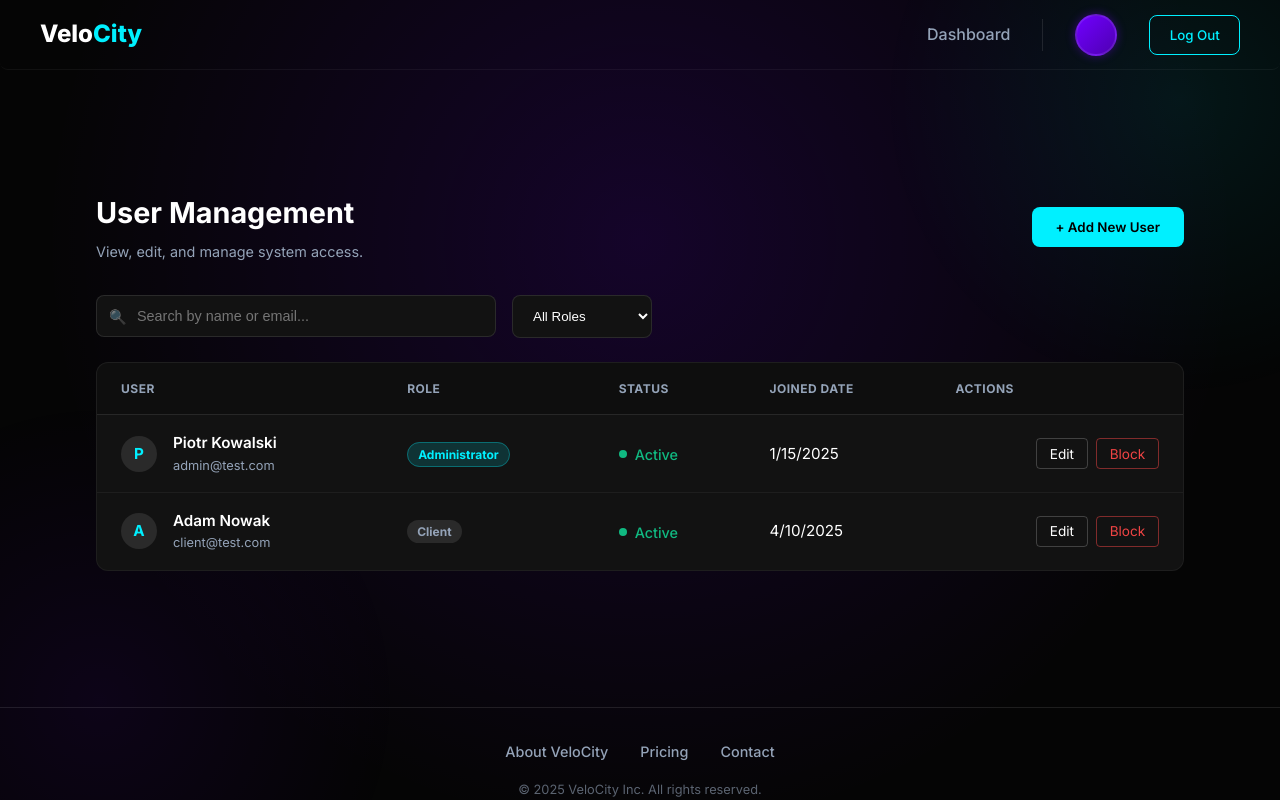
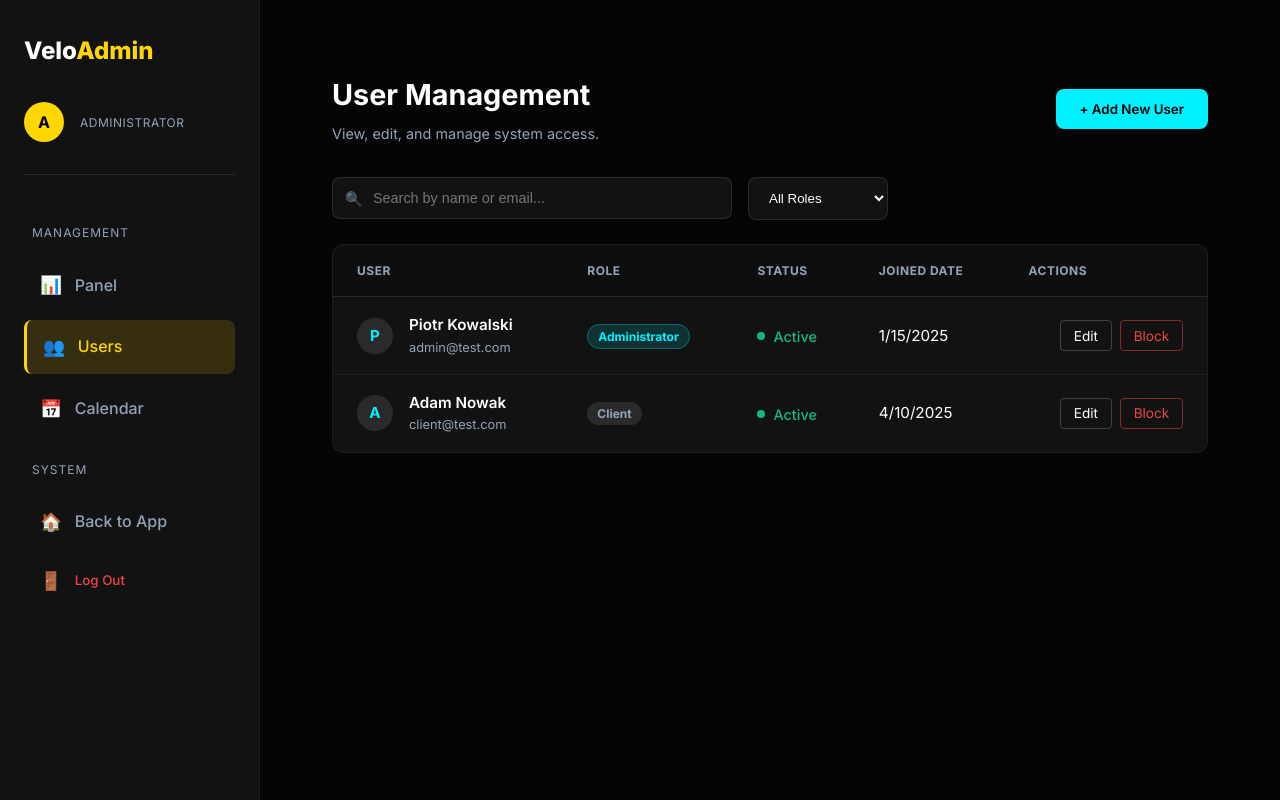
Before and after one commit to JakubJurkian/temporal-resource-allocation-system, a React (Vite) app: page /admin/users in a window 1280 px wide. Built offline with nearby package versions, Linux system fonts and the light colour scheme; sample sign-in values are in the browser's storage.

Commit message:
feat: add first draft of panel for admin & adjust ProtectedRoute component for it

```diff
--- a/src/App.tsx
+++ b/src/App.tsx
@@ -1,4 +1,10 @@
-import { BrowserRouter as Router, Routes, Route } from "react-router-dom";
+import {
+  BrowserRouter as Router,
+  Routes,
+  Route,
+  Outlet,
+  Navigate,
+} from "react-router-dom";
 import LandingPage from "./pages/LandingPage/LandingPage";
 import LoginPage from "./pages/LoginPage/LoginPage";
 import RegisterPage from "./pages/RegisterPage/RegisterPage";
@@ -16,9 +22,11 @@ import ProtectedRoute from "./components/Auth/ProtectedRoute";
 import PublicOnlyRoute from "./components/Auth/PublicOnlyRoute";
 import ScrollToTop from "./components/Utils/ScrollToTop";
 import RentalsPage from "./pages/RentalsPage/RentalsPage";
-import UserManagement from "./pages/Admin/UserManagement/UserManagement";
 import UnauthorizedPage from "./pages/UnauthorizedPage/UnauthorizedPage";
-import Calendar from "./pages/Admin/Calendar/Calendar";
+import UserManagementPage from "./pages/Admin/UserManagementPage/UserManagementPage";
+import CalendarPage from "./pages/Admin/CalendarPage/CalendarPage";
+import PanelPage from "./pages/Admin/PanelPage/PanelPage";
+import AdminLayout from "./pages/Admin/AdminLayout/AdminLayout";
 
 const App = () => {
   return (
@@ -40,8 +48,15 @@ const App = () => {
           <Route path="/login" element={<LoginPage />} />
           <Route path="/register" element={<RegisterPage />} />
         </Route>
-        {/* Protected routes */}
-        <Route element={<ProtectedRoute allowedRoles={["admin", "client"]} />}>
+
+        {/* Protected routes (for admin & user)*/}
+        <Route
+          element={
+            <ProtectedRoute allowedRoles={["admin", "client"]}>
+              <Outlet />
+            </ProtectedRoute>
+          }
+        >
           <Route element={<MainLayout />}>
             <Route path="/dashboard" element={<DashboardPage />} />
             <Route path="/profile" element={<ProfilePage />} />
@@ -50,11 +65,19 @@ const App = () => {
           <Route path="/rent-bike" element={<RentBikePage />} />
         </Route>
 
-        <Route element={<ProtectedRoute allowedRoles={["admin"]} />}>
-          <Route element={<MainLayout />}>
-            <Route path="/admin/users" element={<UserManagement />} />
-            <Route path="/admin/calendar" element={<Calendar />} />
-          </Route>
+        {/* Admin routes */}
+        <Route
+          path="/admin"
+          element={
+            <ProtectedRoute allowedRoles={["admin"]}>
+              <AdminLayout />
+            </ProtectedRoute>
+          }
+        >
+          <Route index element={<Navigate to="panel" replace />} />
+          <Route path="panel" element={<PanelPage />} />
+          <Route path="users" element={<UserManagementPage />} />
+          <Route path="calendar" element={<CalendarPage />} />
         </Route>
       </Routes>
     </Router>
--- a/src/components/Auth/ProtectedRoute.tsx
+++ b/src/components/Auth/ProtectedRoute.tsx
@@ -1,12 +1,14 @@
-import { Navigate, Outlet, useLocation } from "react-router-dom";
+import { Navigate, useLocation } from "react-router-dom";
 import { useAppSelector } from "../../store/hooks";
+import type { ReactNode } from "react";
 
 type UserRole = "admin" | "client";
 interface ProtectedRouteProps {
   allowedRoles: UserRole[];
+  children: ReactNode;
 }
 
-const ProtectedRoute = ({ allowedRoles }: ProtectedRouteProps) => {
+const ProtectedRoute = ({ allowedRoles, children }: ProtectedRouteProps) => {
   const location = useLocation();
   const { user, isAuthenticated } = useAppSelector((state) => state.auth);
 
@@ -22,7 +24,7 @@ const ProtectedRoute = ({ allowedRoles }: ProtectedRouteProps) => {
   }
 
   // Authorized? -> Render the child route
-  return <Outlet />;
+  return children;
 };
 
 export default ProtectedRoute;
--- a/src/components/Navbar/Navbar.tsx
+++ b/src/components/Navbar/Navbar.tsx
@@ -8,6 +8,8 @@ export const Navbar = () => {
   const dispatch = useAppDispatch();
   const navigate = useNavigate();
   const { user } = useAppSelector((state) => state.auth);
+
+  const isAdmin = user?.role === "admin";
 
   // 1. State for Mobile Menu & Scroll
   const [isMenuOpen, setIsMenuOpen] = useState(false);
@@ -37,7 +39,9 @@ export const Navbar = () => {
   return (
     // 3. Dynamic Class: We add .scrolled if user scrolls OR if menu is open
     <header
-      className={`${styles.topBar} ${isScrolled || isMenuOpen ? styles.scrolled : ""}`}
+      className={`${styles.topBar} ${
+        isScrolled || isMenuOpen ? styles.scrolled : ""
+      }`}
     >
       <Link to="/" className={styles.logo} onClick={closeMenu}>
         Velo<span className={styles.highlight}>City</span>
@@ -58,15 +62,26 @@ export const Navbar = () => {
       <div className={`${styles.navLinks} ${isMenuOpen ? styles.open : ""}`}>
         {!isAuthenticated ? (
           <>
-            <Link to="/about" onClick={closeMenu}>About</Link>
-            <Link to="/pricing" onClick={closeMenu}>Pricing</Link>
+            <Link to="/about" onClick={closeMenu}>
+              About
+            </Link>
+            <Link to="/pricing" onClick={closeMenu}>
+              Pricing
+            </Link>
             <Link to="/login" className={styles.loginBtn} onClick={closeMenu}>
               Login
             </Link>
           </>
         ) : (
           <>
-            <Link to="/dashboard" onClick={closeMenu}>Dashboard</Link>
+            {isAdmin && (
+              <Link to="/admin" className={styles.adminBadge}>
+                Admin Panel
+              </Link>
+            )}
+            <Link to="/dashboard" onClick={closeMenu}>
+              Dashboard
+            </Link>
             <div className={styles.userInfo}>
               <span className={styles.userName}>{user?.fullName}</span>
               <div className={styles.avatar}>
--- /dev/null
+++ b/src/pages/Admin/AdminLayout/AdminLayout.module.scss
@@ -0,0 +1,136 @@
+@use "../../../styles/variables" as v;
+
+.adminContainer {
+  display: flex;
+  min-height: 100vh;
+  background-color: v.$color-bg-main;
+  color: v.$color-text-main;
+}
+
+// --- SIDEBAR ---
+.sidebar {
+  width: 260px;
+  background: v.$color-bg-card; // Slightly lighter/darker than main bg
+  border-right: 1px solid rgba(255, 255, 255, 0.05);
+  display: flex;
+  flex-direction: column;
+  padding: 2rem 1.5rem;
+  position: fixed; // Stay in place while scrolling content
+  height: 100vh;
+  left: 0;
+  top: 0;
+  z-index: 100;
+}
+
+.brand {
+  font-size: 1.5rem;
+  font-weight: 800;
+  margin-bottom: 2rem;
+  color: v.$color-text-main;
+
+  .highlight {
+    color: #ffd700; // Gold for Admin branding
+  }
+}
+
+.userSnippet {
+  display: flex;
+  align-items: center;
+  gap: 1rem;
+  padding-bottom: 2rem;
+  margin-bottom: 2rem;
+  border-bottom: 1px solid rgba(255, 255, 255, 0.1);
+
+  .avatar {
+    width: 40px;
+    height: 40px;
+    background: #ffd700;
+    color: #000;
+    border-radius: 50%;
+    display: flex;
+    align-items: center;
+    justify-content: center;
+    font-weight: 700;
+  }
+
+  .meta {
+    display: flex;
+    flex-direction: column;
+
+    .name {
+      font-weight: 600;
+      font-size: 0.95rem;
+    }
+    .role {
+      font-size: 0.75rem;
+      color: v.$color-text-muted;
+      text-transform: uppercase;
+      letter-spacing: 0.5px;
+    }
+  }
+}
+
+// --- NAVIGATION ---
+.navMenu {
+  display: flex;
+  flex-direction: column;
+  gap: 0.5rem;
+}
+
+.menuLabel {
+  font-size: 0.75rem;
+  text-transform: uppercase;
+  color: v.$color-text-muted;
+  margin: 1rem 0 0.5rem 0.5rem;
+  letter-spacing: 1px;
+}
+
+.navItem {
+  display: flex;
+  align-items: center;
+  gap: 0.8rem;
+  padding: 0.8rem 1rem;
+  border-radius: v.$radius-md;
+  color: v.$color-text-muted;
+  text-decoration: none;
+  transition: all 0.2s;
+  font-weight: 500;
+
+  .icon {
+    font-size: 1.1rem;
+  }
+
+  &:hover {
+    background: rgba(255, 255, 255, 0.05);
+    color: v.$color-text-main;
+  }
+
+  &.active {
+    background: rgba(255, 215, 0, 0.15); // Gold tint
+    color: #ffd700; // Gold text
+    border-left: 3px solid #ffd700;
+  }
+}
+
+.logoutBtn {
+  @extend .navItem; // Inherit styles
+  background: transparent;
+  border: none;
+  width: 100%;
+  cursor: pointer;
+  margin-top: auto;
+  color: v.$danger;
+
+  &:hover {
+    background: rgba(v.$danger, 0.1);
+    color: v.$danger;
+  }
+}
+
+// --- MAIN CONTENT ---
+.mainContent {
+  flex: 1;
+  margin-left: 260px; // Match sidebar width
+  padding: 2.5rem;
+  width: calc(100% - 260px);
+}
--- /dev/null
+++ b/src/pages/Admin/AdminLayout/AdminLayout.tsx
@@ -0,0 +1,86 @@
+import { NavLink, Outlet, useNavigate } from "react-router-dom";
+import { useAppDispatch, useAppSelector } from "../../../store/hooks";
+import { logout } from "../../../store/slices/authSlice";
+import styles from "./AdminLayout.module.scss";
+
+const AdminLayout = () => {
+  const dispatch = useAppDispatch();
+  const navigate = useNavigate();
+  const { user } = useAppSelector((state) => state.auth);
+
+  const handleLogout = () => {
+    dispatch(logout());
+    navigate("/");
+  };
+
+  return (
+    <div className={styles.adminContainer}>
+      {/* --- SIDEBAR --- */}
+      <aside className={styles.sidebar}>
+        <div className={styles.brand}>
+          Velo<span className={styles.highlight}>Admin</span>
+        </div>
+
+        <div className={styles.userSnippet}>
+          <div className={styles.avatar}>
+            {user?.fullName?.charAt(0).toUpperCase() || "A"}
+          </div>
+          <div className={styles.meta}>
+            <span className={styles.name}>{user?.fullName}</span>
+            <span className={styles.role}>Administrator</span>
+          </div>
+        </div>
+
+        <nav className={styles.navMenu}>
+          <p className={styles.menuLabel}>Management</p>
+
+          <NavLink
+            to="/admin/panel"
+            className={({ isActive }) =>
+              `${styles.navItem} ${isActive ? styles.active : ""}`
+            }
+            end
+          >
+            <span className={styles.icon}>📊</span> Panel
+          </NavLink>
+
+          <NavLink
+            to="/admin/users"
+            className={({ isActive }) =>
+              `${styles.navItem} ${isActive ? styles.active : ""}`
+            }
+          >
+            <span className={styles.icon}>👥</span> Users
+          </NavLink>
+
+          <NavLink
+            to="/admin/calendar"
+            className={({ isActive }) =>
+              `${styles.navItem} ${isActive ? styles.active : ""}`
+            }
+          >
+            <span className={styles.icon}>📅</span> Calendar
+          </NavLink>
+
+          <p className={styles.menuLabel}>System</p>
+
+          <NavLink to="/" className={styles.navItem}>
+            <span className={styles.icon}>🏠</span> Back to App
+          </NavLink>
+
+          <button onClick={handleLogout} className={styles.logoutBtn}>
+            <span className={styles.icon}>🚪</span> Log Out
+          </button>
+        </nav>
+      </aside>
+
+      {/* --- MAIN CONTENT --- */}
+      <main className={styles.mainContent}>
+        {/* The child admin pages (Dashboard, Users, Fleet) render here */}
+        <Outlet />
+      </main>
+    </div>
+  );
+};
+
+export default AdminLayout;
--- a/src/pages/Admin/Calendar/Calendar.tsx
+++ b/src/pages/Admin/CalendarPage/CalendarPage.tsx
@@ -13,7 +13,7 @@ import { enUS } from "date-fns/locale/en-US";
 import { differenceInCalendarDays } from "date-fns/differenceInCalendarDays";
 
 import "react-big-calendar/lib/css/react-big-calendar.css";
-import styles from "./Calendar.module.scss";
+import styles from "./CalendarPage.module.scss";
 
 // 1. SETUP LOCALIZER
 const locales = { "en-US": enUS };
--- /dev/null
+++ b/src/pages/Admin/PanelPage/PanelPage.tsx
@@ -0,0 +1,5 @@
+const PanelPage = () => {
+  return <h1>Panel Page</h1>;
+};
+
+export default PanelPage;
--- a/src/pages/Admin/UserManagement/UserManagement.tsx
+++ b/src/pages/Admin/UserManagementPage/UserManagementPage.tsx
@@ -1,5 +1,5 @@
 import { useState } from "react";
-import styles from "./UserManagement.module.scss";
+import styles from "./UserManagementPage.module.scss";
 import { getUsersFromStorage } from "../../../utils/userStorage";
 import type { User } from "../../../types/User";
 
```
Also changed, not shown: src/pages/LoginPage/LoginPage.tsx (+20 -6 lines), src/pages/Admin/CalendarPage/CalendarPage.module.scss (renamed from src/pages/Admin/Calendar/Calendar.module.scss), src/pages/Admin/PanelPage/PanelPage.module.scss (added), src/pages/Admin/UserManagementPage/UserManagementPage.module.scss (renamed from src/pages/Admin/UserManagement/UserManagement.module.scss).
